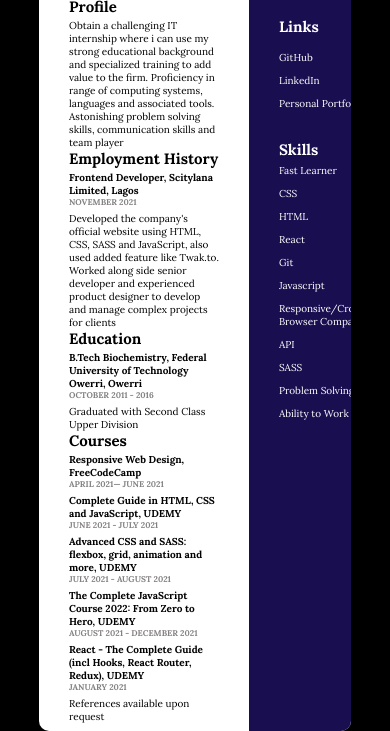
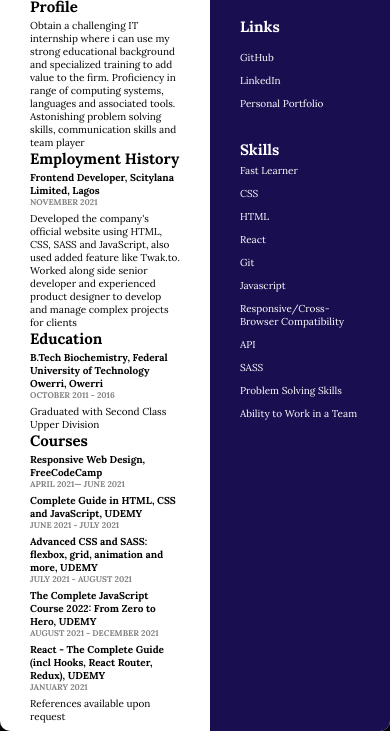
Before and after one commit to FaithChinonso/MY-RESUME, a website: page index.html in a window 390 px wide. Shown: the part 113-844 px from the top of the page. Drawn offline with Linux system fonts and the light colour scheme.

Commit message:
second commit

```diff
--- a/style.css
+++ b/style.css
@@ -95,3 +95,8 @@ aside h2 {
   list-style-type: none;
   color: white;
 }
+@media (max-width: 900px) {
+  section {
+    width: 100%;
+  }
+}
```
Also changed, not shown: package.json (added, +19 -0 lines).
